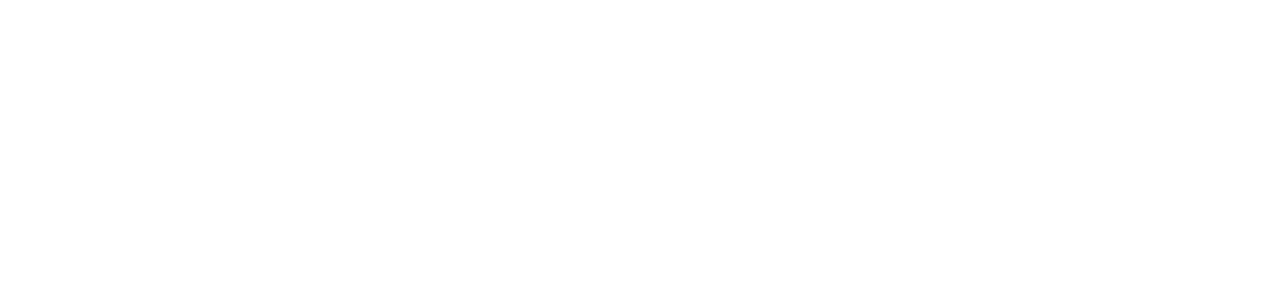
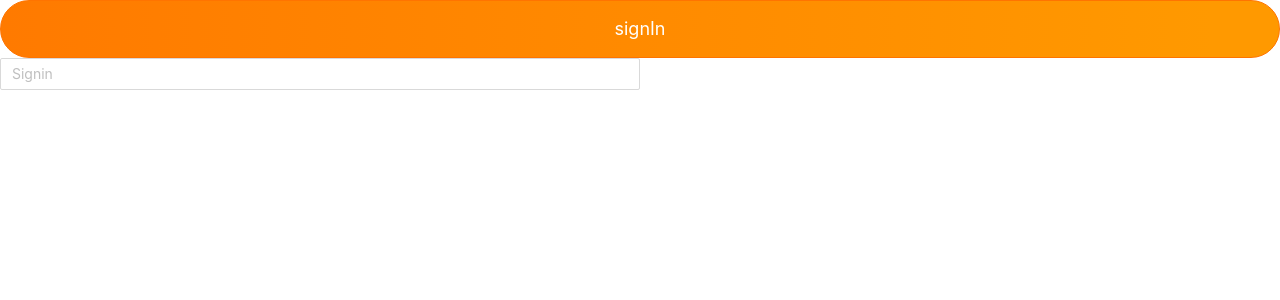
Before and after one commit to mianirfan786/chexpages, a React (Create React App) app: page / in a window 1280 px wide. Shown: the top 300 px of the page. Built offline with nearby package versions, Linux system fonts and the light colour scheme.

Commit message:
adds button and input component

```diff
--- a/package.json
+++ b/package.json
@@ -6,6 +6,7 @@
     "@testing-library/jest-dom": "^5.11.4",
     "@testing-library/react": "^11.1.0",
     "@testing-library/user-event": "^12.1.10",
+    "antd": "^4.14.0",
     "axios": "^0.21.1",
     "moment": "^2.29.1",
     "react": "^17.0.1",
@@ -15,6 +16,7 @@
     "react-scripts": "4.0.3",
     "redux": "^4.0.5",
     "redux-thunk": "^2.3.0",
+    "styled-components": "^5.2.1",
     "web-vitals": "^1.0.1"
   },
   "scripts": {
--- a/src/App.js
+++ b/src/App.js
@@ -7,16 +7,17 @@
 // import RestrictedRoute from './utils/routes/restrictedRoutes';
 // import PublicRoute from './utils/routes/publicRoutes';
 // import logo from './logo.svg';
+import { IntroContainer } from './Containers';
 import './App.css';
 
 function App() {
   return (
     <Switch>
-      {/* <RestrictedRoute storeAuthenticate={isAuthenticated} allowed={authenticate} path="/subscriptionscreen" component={SubscriptionScreen} />
+      {/* <RestrictedRoute storeAuthenticate={isAuthenticated} allowed={authenticate} path="/subscriptionscreen" component={SubscriptionScreen} /> */}
 
-      <Route path="/accountcreation" component={IDAccountCreation} />
+      <Route path="/" component={IntroContainer} />
 
-      <PublicRoute storeAuthenticate={isAuthenticated} allowed={authenticate} path="/startapp" component={StartinApplication} /> */}
+      {/* <PublicRoute storeAuthenticate={isAuthenticated} allowed={authenticate} path="/startapp" component={StartinApplication} />  */}
     </Switch>
   );
 }
@@ -26,7 +27,7 @@
 
 function mapStateToProps(state) {
   return {
-    isAuthenticated: state.auth.isAuthenticated,
+    // isAuthenticated: state.auth.isAuthenticated,
   };
 }
 
--- /dev/null
+++ b/src/Components/Button/index.js
@@ -0,0 +1,12 @@
+import React from 'react';
+import { ButtonContainer, Title } from './style.js';
+
+const Button = ({ style, title }) => {
+  return (
+    <ButtonContainer className="button-container" style={{ style }}>
+      <Title>{title}</Title>
+    </ButtonContainer>
+  );
+};
+
+export default Button;
--- /dev/null
+++ b/src/Components/Button/style.js
@@ -0,0 +1,19 @@
+import styled from 'styled-components';
+// import { Link } from 'react-router-dom';
+
+export const ButtonContainer = styled.div`
+  background: linear-gradient(90deg, rgb(255, 122, 0) 0%, rgb(255, 153, 0) 94.74%);
+  border-radius: 100px;
+  border: 1px solid rgb(255, 116, 0);
+  font-style: normal;
+  font-weight: 400;
+  font-size: 18px;
+  line-height: 27px;
+  text-align: center;
+  color: rgb(255, 255, 255);
+  padding: 14px 60px 15px;
+  text-decoration: none;
+  cursor: pointer;
+`;
+
+export const Title = styled.div``;
--- /dev/null
+++ b/src/Components/Input/index.js
@@ -0,0 +1,14 @@
+import React from 'react';
+import { Input } from 'antd';
+
+import { InputMainContainer } from './style';
+
+const InputField = ({ placeholder }) => {
+  return (
+    <InputMainContainer style={{ width: '50%' }}>
+      <Input placeholder={placeholder} />
+    </InputMainContainer>
+  );
+};
+
+export default InputField;
--- /dev/null
+++ b/src/Components/Input/style.js
@@ -0,0 +1,4 @@
+import styled from 'styled-components';
+// import { Link } from 'react-router-dom';
+
+export const InputMainContainer = styled.div``;
--- a/src/Components/index.js
+++ b/src/Components/index.js
@@ -0,0 +1,4 @@
+import Button from './Button/index';
+import Input from './Input/index';
+
+export { Button, Input };
--- /dev/null
+++ b/src/Containers/IntroContainer/index.js
@@ -0,0 +1,14 @@
+import React from 'react';
+import { Button, Input } from '../../Components';
+
+import { MainIntroContainer } from './style';
+
+const IntroContainer = () => {
+  return (
+    <MainIntroContainer>
+      <Button title={'signIn'} />
+      <Input placeholder="Signin" />
+    </MainIntroContainer>
+  );
+};
+export default IntroContainer;
--- /dev/null
+++ b/src/Containers/IntroContainer/style.js
@@ -0,0 +1,4 @@
+import styled from 'styled-components';
+// import { Link } from 'react-router-dom';
+
+export const MainIntroContainer = styled.div``;
--- a/src/Containers/index.js
+++ b/src/Containers/index.js
@@ -0,0 +1,3 @@
+import IntroContainer from './IntroContainer/index';
+
+export { IntroContainer };
--- a/src/index.js
+++ b/src/index.js
@@ -6,6 +6,8 @@
 import configureStore from './store/configureStore';
 import App from './App';
 import reportWebVitals from './reportWebVitals';
+
+import 'antd/dist/antd.css';
 
 const store = configureStore({});
 
```
